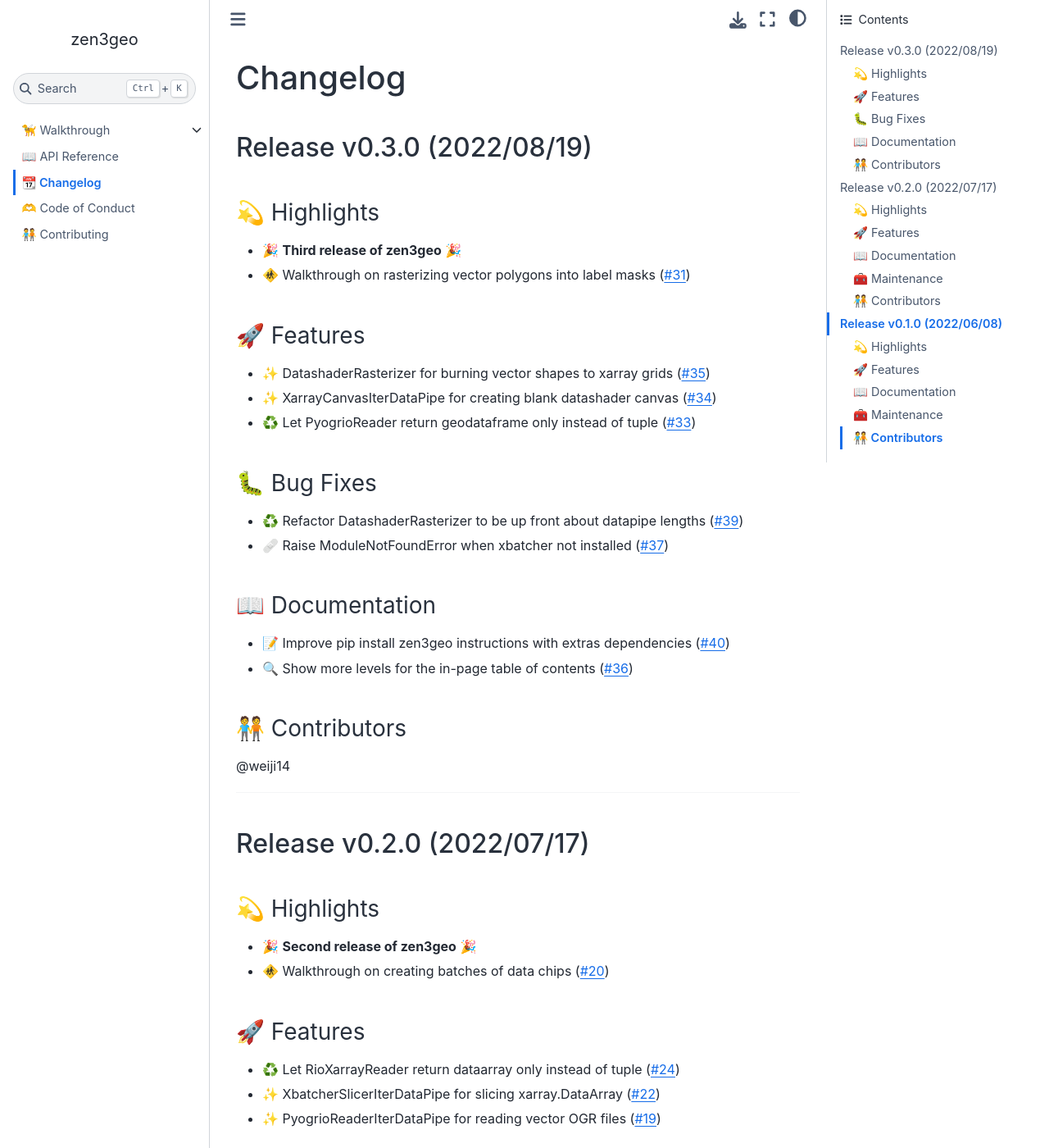
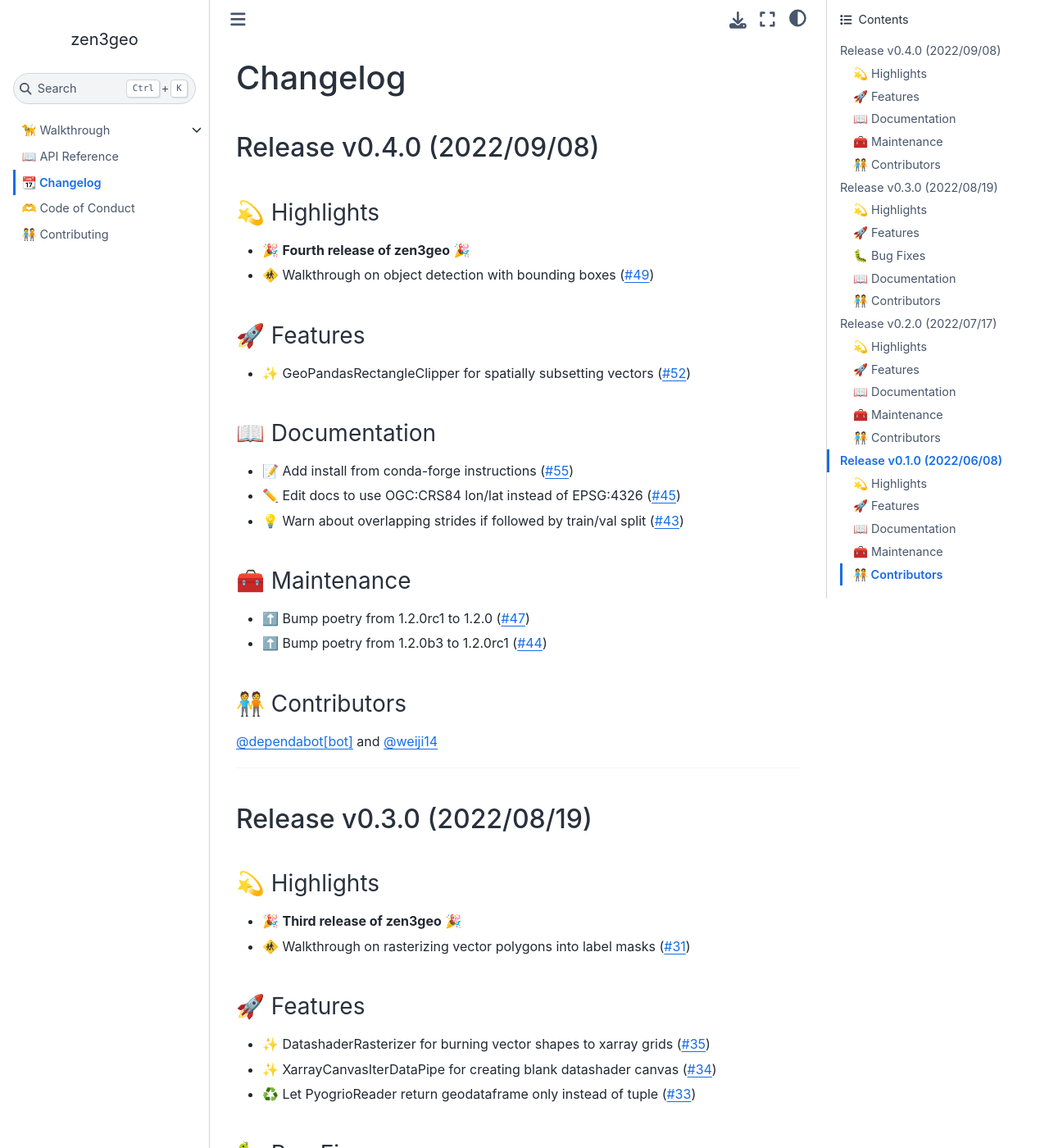
Before and after one commit to weiji14/zen3geo, a Jupyter Book: the page built from docs/changelog.md, in a window 1280 px wide and 1400 px high. Shown: the whole window at 82% size. Built offline with Jupyter Book 1.0.4 settings and Sphinx 7.4.7 and the Sphinx Book theme 1.1.4, drawn with Linux system fonts in a browser that asks for light colours.

Commit message:
:bookmark: Changelog entry for v0.4.0 (#56)
* :bookmark: Changelog entry for v0.4.0

Fourth minor release of zen3geo.

* :arrow_up: Bump zen3geo from 0.3.0 to 0.4.0

Bumps [zen3geo](https://github.com/weiji14/zen3geo) from 0.3.0 to 0.4.0.
- [Release notes](https://github.com/weiji14/zen3geo/releases)
- [Changelog](https://github.com/weiji14/zen3geo/blob/main/docs/changelog.md)
- [Commits](https://github.com/weiji14/zen3geo/compare/v0.3.0...v0.4.0)

```diff
--- a/docs/changelog.md
+++ b/docs/changelog.md
@@ -1,4 +1,32 @@
 # Changelog
+
+## Release v0.4.0 (2022/09/08)
+
+### 💫 Highlights
+
+* 🎉 **Fourth release of zen3geo** 🎉
+* 🚸 Walkthrough on object detection with bounding boxes ([#49](https://github.com/weiji14/zen3geo/pull/49))
+
+### 🚀 Features
+
+* ✨ GeoPandasRectangleClipper for spatially subsetting vectors ([#52](https://github.com/weiji14/zen3geo/pull/52))
+
+### 📖 Documentation
+
+* 📝 Add install from conda-forge instructions ([#55](https://github.com/weiji14/zen3geo/pull/55))
+* ✏️ Edit docs to use OGC:CRS84 lon/lat instead of EPSG:4326 ([#45](https://github.com/weiji14/zen3geo/pull/45))
+* 💡 Warn about overlapping strides if followed by train/val split ([#43](https://github.com/weiji14/zen3geo/pull/43))
+
+### 🧰 Maintenance
+
+* ⬆️ Bump poetry from 1.2.0rc1 to 1.2.0 ([#47](https://github.com/weiji14/zen3geo/pull/47))
+* ⬆️ Bump poetry from 1.2.0b3 to 1.2.0rc1 ([#44](https://github.com/weiji14/zen3geo/pull/44))
+
+### 🧑‍🤝‍🧑 Contributors
+
+[@dependabot[bot]](https://github.com/dependabot-bot) and [@weiji14](https://github.com/weiji14)
+
+---
 
 ## Release v0.3.0 (2022/08/19)
 
@@ -25,7 +53,7 @@
 
 ### 🧑‍🤝‍🧑 Contributors
 
-@weiji14
+[@weiji14](https://github.com/weiji14)
 
 ---
 
@@ -55,7 +83,7 @@
 
 ### 🧑‍🤝‍🧑 Contributors
 
-@weiji14
+[@weiji14](https://github.com/weiji14)
 
 ---
 
--- a/pyproject.toml
+++ b/pyproject.toml
@@ -1,6 +1,6 @@
 [tool.poetry]
 name = "zen3geo"
-version = "0.3.0"
+version = "0.4.0"
 description = "The 🌏 data science library you've been waiting for~"
 authors = ["Wei Ji <23487320+weiji14@users.noreply.github.com>"]
 license = "LGPL-3.0-or-later"
```
